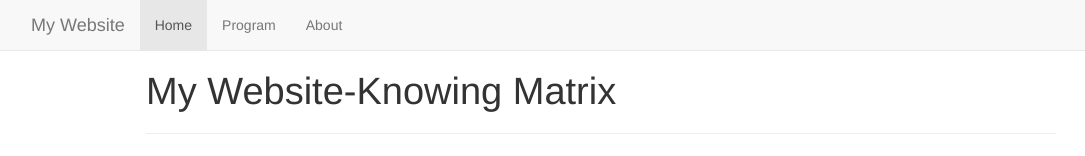
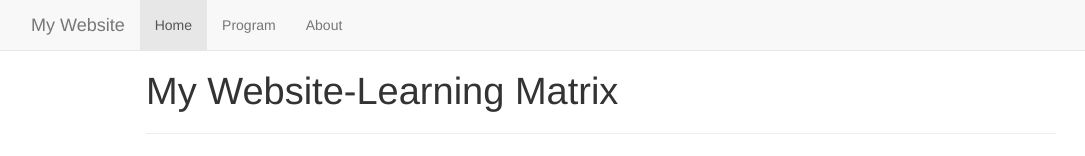
Before and after one commit to MuhammadHarisI/Learning-Matrix, a plain HTML site: page index.html in a window 1280 px wide. Shown: the top 156 px of the page, without its empty margins (39-1124 px from the left). Drawn offline with nearby package versions, Linux system fonts and the light colour scheme; some packages are replaced by stand-ins of ours.

Commit message:
Update index.html

```diff
--- a/index.html
+++ b/index.html
@@ -302,7 +302,7 @@ $(document).ready(function () {
 
 
 
-<h1 class="title toc-ignore">My Website-Knowing Matrix</h1>
+<h1 class="title toc-ignore">My Website-Learning Matrix</h1>
 
 </div>
 
```
